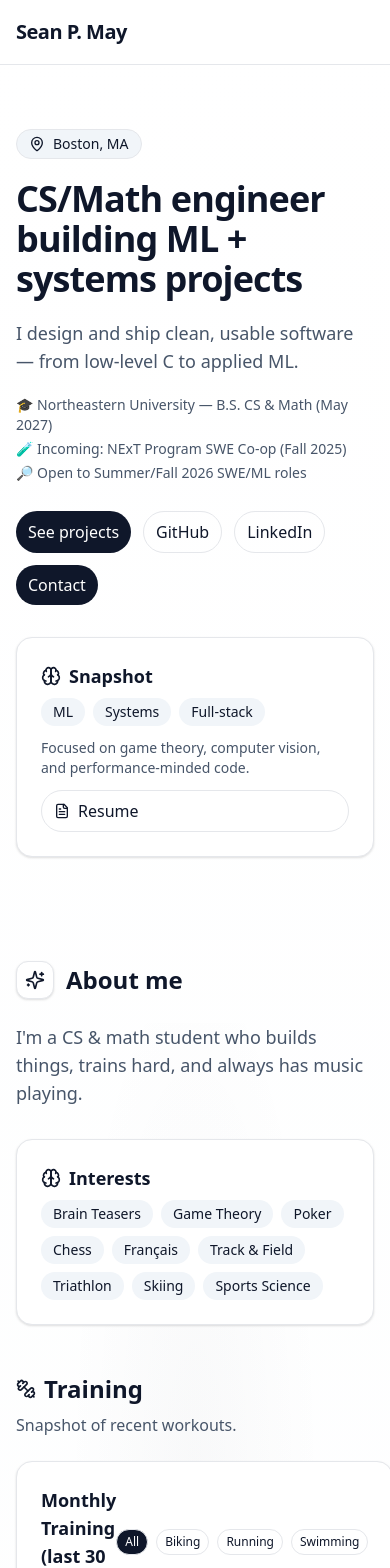
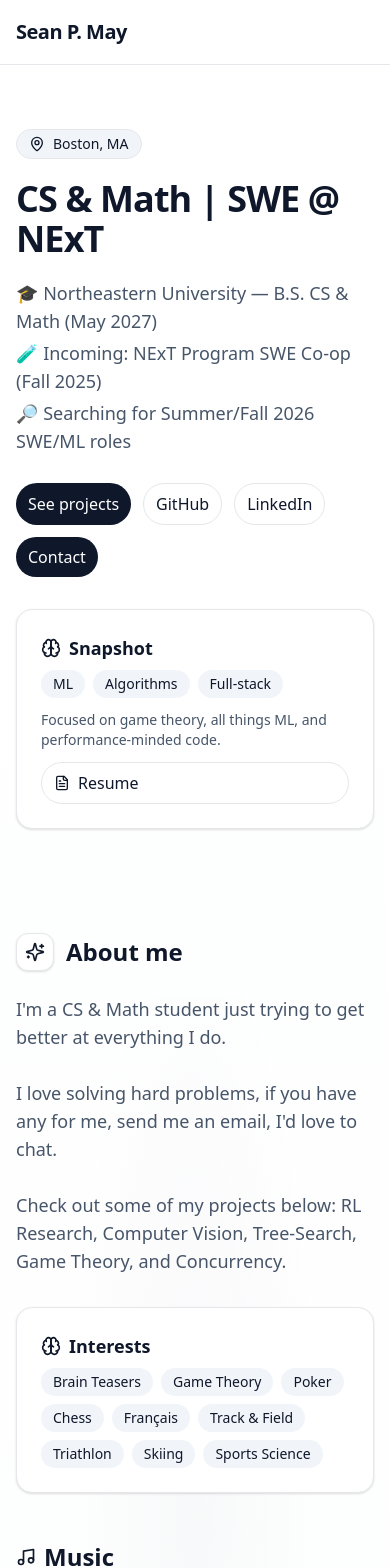
Before and after one commit to seanpatrickmay/seanpatrickmay.github.io, a Next.js app: page / in a window 390 px wide. Shown: the top 1568 px of the page. Built offline with nearby package versions, Linux system fonts and the light colour scheme.

Commit message:
Polished text, layout

```diff
--- a/components/AboutSection.jsx
+++ b/components/AboutSection.jsx
@@ -63,7 +63,15 @@
           <div className="grid md:grid-cols-5 gap-8 items-start">
             <div className="md:col-span-3 space-y-4">
               <p className="text-lg text-slate-600 dark:text-slate-300">
-                I'm a CS & math student who builds things, trains hard, and always has music playing.
+		I'm a CS & Math student just trying to get better at everything I do.
+		 <br></br>
+
+		<br></br>
+		I love solving hard problems, if you have any for me, send me an email, I'd love to chat.
+		 <br></br>
+
+		<br></br>
+		Check out some of my projects below: RL Research, Computer Vision, Tree-Search, Game Theory, and Concurrency.
               </p>
             </div>
             <div className="md:col-span-2">
@@ -81,6 +89,36 @@
               </Card>
             </div>
           </div>
+
+
+          <div className="space-y-6">
+            <div className="space-y-2">
+              <h3 className="flex items-center gap-2 text-2xl font-semibold">
+                <Music className="w-5 h-5" />
+                Music
+              </h3>
+              <p className="text-slate-600 dark:text-slate-300">A peek at what I'm listening to.</p>
+            </div>
+            <div className="grid md:grid-cols-3 gap-6">
+              <Card className="md:col-span-2">
+                <CardHeader>
+                  <CardTitle>Top Artists</CardTitle>
+                </CardHeader>
+                <CardContent>
+                  <SpotifyTopArtists artists={spotify?.artists ?? []} />
+                </CardContent>
+              </Card>
+              <Card>
+                <CardHeader>
+                  <CardTitle>Top Tracks</CardTitle>
+                </CardHeader>
+                <CardContent>
+                  <SpotifyTopTracks tracks={spotify?.tracks ?? []} />
+                </CardContent>
+              </Card>
+            </div>
+          </div>
+
 
           <div className="space-y-6">
             <div className="space-y-2">
@@ -101,7 +139,7 @@
                   <Stat value={monthly?.activities_count ?? '—'} label="Activities" />
                   {monthly && updatedAt && (
                     <div className="sm:col-span-3 text-sm opacity-70 text-center">
-                      Longest: {monthly.longest_km} km · Updated{' '}
+                      Longest: {monthly.longest_km} km
                     </div>
                   )}
                 </CardContent>
@@ -179,40 +217,13 @@
                 )}
                 {weeklyValues.length ? (
                   <div className="mt-3 text-xs opacity-70">
-                    Best distance week: {typeof bestWeek === 'number' ? bestWeek.toFixed(1) : '—'} km · Updated {stats ? new Date(stats.generated_at).toLocaleDateString() : '—'}
+                    Best distance week: {typeof bestWeek === 'number' ? bestWeek.toFixed(1) : '—'} km
                   </div>
                 ) : null}
               </CardContent>
             </Card>
           </div>
 
-          <div className="space-y-6">
-            <div className="space-y-2">
-              <h3 className="flex items-center gap-2 text-2xl font-semibold">
-                <Music className="w-5 h-5" />
-                Music
-              </h3>
-              <p className="text-slate-600 dark:text-slate-300">A peek at what I'm listening to.</p>
-            </div>
-            <div className="grid md:grid-cols-3 gap-6">
-              <Card className="md:col-span-2">
-                <CardHeader>
-                  <CardTitle>Top Artists</CardTitle>
-                </CardHeader>
-                <CardContent>
-                  <SpotifyTopArtists artists={spotify?.artists ?? []} />
-                </CardContent>
-              </Card>
-              <Card>
-                <CardHeader>
-                  <CardTitle>Top Tracks</CardTitle>
-                </CardHeader>
-                <CardContent>
-                  <SpotifyTopTracks tracks={spotify?.tracks ?? []} />
-                </CardContent>
-              </Card>
-            </div>
-          </div>
         </div>
       </div>
     </Section>
--- a/components/Hero.jsx
+++ b/components/Hero.jsx
@@ -12,15 +12,14 @@
             Boston, MA
           </Badge>
           <h1 className="text-4xl md:text-5xl font-extrabold tracking-tight">
-            CS/Math engineer building ML + systems projects
+		CS & Math | SWE @ NExT
           </h1>
           <p className="text-lg text-slate-600 dark:text-slate-300 max-w-2xl">
-            I design and ship clean, usable software — from low-level C to applied ML.
           </p>
-          <ul className="text-sm text-slate-600 dark:text-slate-300 space-y-1">
+          <ul className="text-lg text-slate-600 dark:text-slate-300 space-y-1">
             <li>🎓 Northeastern University — B.S. CS & Math (May 2027)</li>
             <li>🧪 Incoming: NExT Program SWE Co-op (Fall 2025)</li>
-            <li>🔎 Open to Summer/Fall 2026 SWE/ML roles</li>
+            <li>🔎 Searching for Summer/Fall 2026 SWE/ML roles</li>
           </ul>
           <div className="flex flex-wrap gap-3 pt-2">
             <PillLink href="#projects" variant="solid" className="px-4">
@@ -46,11 +45,11 @@
             <CardContent className="space-y-2">
               <div className="flex flex-wrap gap-2">
                 <Badge>ML</Badge>
-                <Badge>Systems</Badge>
+                <Badge>Algorithms</Badge>
                 <Badge>Full-stack</Badge>
               </div>
               <p className="text-sm text-slate-600 dark:text-slate-300">
-                Focused on game theory, computer vision, and performance-minded code.
+                Focused on game theory, all things ML, and performance-minded code.
               </p>
               <PillLink href={links.resume} icon={FileText} external>
                 Resume
--- a/pages/index.jsx
+++ b/pages/index.jsx
@@ -37,15 +37,15 @@
 const education = [
   {
     school: 'Northeastern University — Khoury College of Computer Sciences',
-    degree: 'B.S. in Computer Science & Mathematics (Expected Dec 2026)',
+    degree: 'B.S. in Computer Science & Mathematics (Expected May 2027)',
     extras: [
       'GPA 3.64/4.0; Dean’s Scholarship; Dean’s List (Fall 2024, Spring 2025)',
       'Activities: Bridge to Calculus Tutor, Calculus Field Day Volunteer, Math Club, Putnam Club, Running Club',
-      'Relevant coursework: AI, Matrix Methods in ML, Algorithms & Data Structures, OOP, Computer Systems, Probability & Statistics',
+      'Relevant coursework: AI, Matrix Methods in ML, Algorithms & Data Structures, OOP, Systems, Prob & Stat',
     ],
   },
   {
-    school: 'Summer Study — Mathematical Heritage of Budapest',
+    school: 'Corvinus University of Budapest - Mathematical Heritage of Budapest Summer Dialogue',
     degree: 'Budapest, Hungary (Jun – Aug 2025)',
     extras: ['Courses: Number Theory, Exploration of Modern Mathematics'],
   },
--- a/public/other-work.json
+++ b/public/other-work.json
@@ -2,20 +2,21 @@
   {
     "org": "Self-Employed",
     "role": "Semi-Professional Poker (NLHE)",
-    "location": "Remote",
-    "period": "Part-time",
+    "location": "Remote/Travel",
+    "period": "May 2024 - Present",
     "bullets": [
       "Applied probabilistic reasoning and risk management in competitive play.",
-      "Tracked results and reviewed hands to improve decision-making."
+      "Tracked results and reviewed hands with peers to improve decision-making.",
+      "Travel and play in study groups (Miami, Maryland, New Haven, Providence, Boston, Montreal)"
     ]
   },
   {
-    "org": "Northeastern University",
+    "org": "Private",
     "role": "Computer Science Tutor (CSA)",
-    "location": "Boston, MA",
-    "period": "Sep 2024 – Present",
+    "location": "Remote",
+    "period": "Jul 2025 – Present",
     "bullets": [
-      "Mentor students on fundamentals, debugging strategies, and problem-solving patterns."
+      "Mentoring on fundamentals and problem-solving patterns."
     ]
   }
 ]
```
